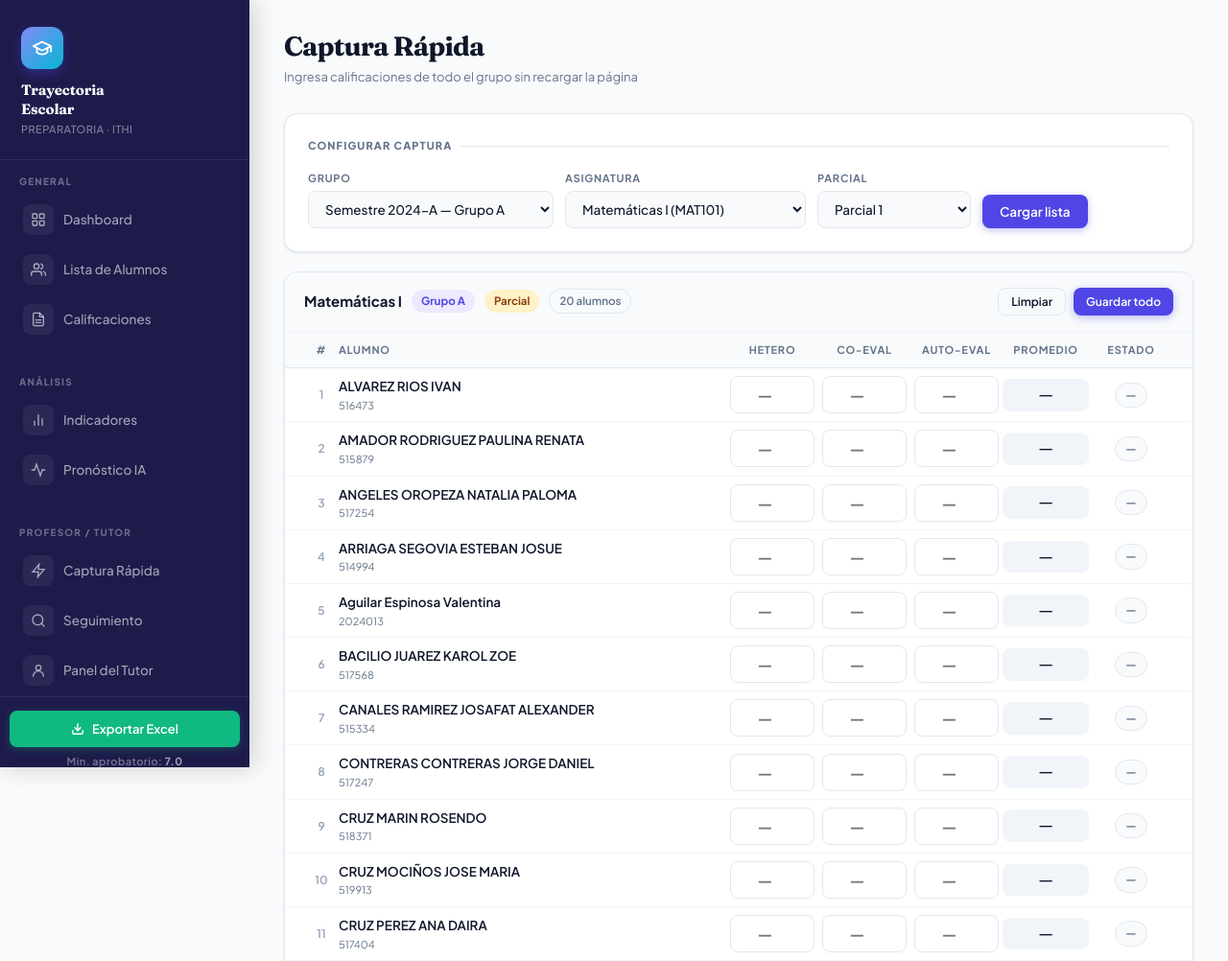
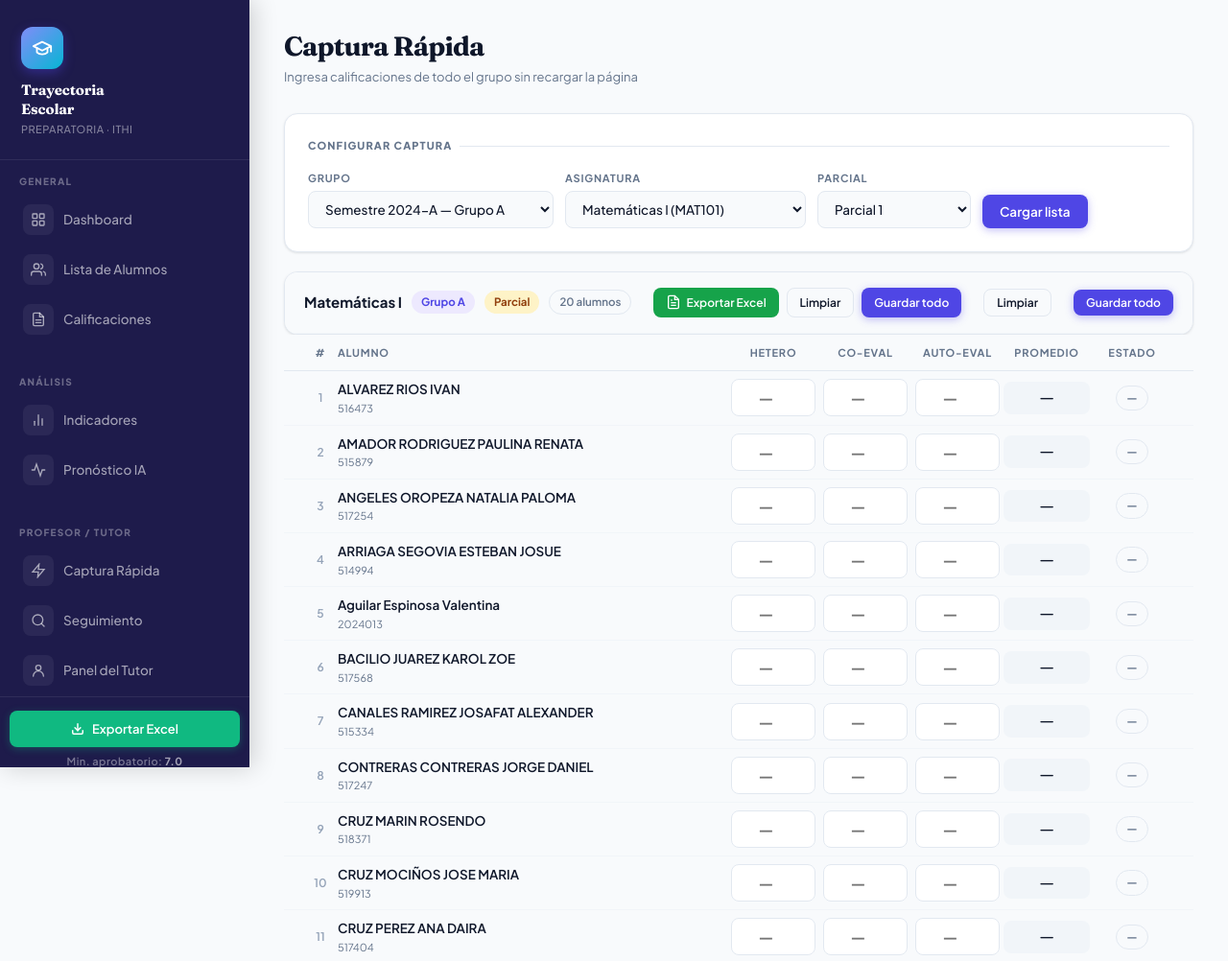
Before and after one commit to GRANMOAL/trayectoria_escolar, a Django app: template templates/escolar/captura_rapida.html in a window 1280 px wide. Shown: the top 1002 px of the page at 96% size. Run offline with Django 5.2, Linux system fonts and the light colour scheme; the template is opened without the code that fills it: values that come from a table or form of the project are taken from there, others are empty; data comes from the database, SQL or seed files in the repository.

Commit message:
cambio captura rapida

```diff
--- a/templates/escolar/captura_rapida.html
+++ b/templates/escolar/captura_rapida.html
@@ -88,6 +88,16 @@ document.getElementById('grupo-sel').addEventListener('change', function() {
       <span class="chip">{{ alumnos|length }} alumno{{ alumnos|length|pluralize:"s" }}</span>
     </div>
     <div style="display:flex; gap:8px;">
+        <a href="{% url 'exportar_calificaciones_excel' %}?grupo={{ grupo_sel.id }}&asignatura={{ asig_sel.id }}&parcial={{ parcial }}"
+          class="btn btn-secondary btn-sm"
+          style="background-color: #16a34a; color: white; border: none; display: flex; align-items: center; gap: 5px;">
+          <svg width="16" height="16" viewBox="0 0 24 24" fill="none" stroke="currentColor" stroke-width="2"><path d="M14 2H6a2 2 0 0 0-2 2v16a2 2 0 0 0 2 2h12a2 2 0 0 0 2-2V8z"></path><polyline points="14 2 14 8 20 8"></polyline><line x1="16" y1="13" x2="8" y2="13"></line><line x1="16" y1="17" x2="8" y2="17"></line><polyline points="10 9 9 9 8 9"></polyline></svg>
+          Exportar Excel
+        </a>
+
+        <button class="btn btn-secondary btn-sm" onclick="limpiarTodo()">Limpiar</button>
+        <button class="btn btn-primary btn-sm" onclick="guardarTodo()" id="btn-guardar">Guardar todo</button>
+      </div>
       <button class="btn btn-secondary btn-sm" onclick="limpiarTodo()">Limpiar</button>
       <button class="btn btn-primary btn-sm" onclick="guardarTodo()" id="btn-guardar">Guardar todo</button>
     </div>
```
